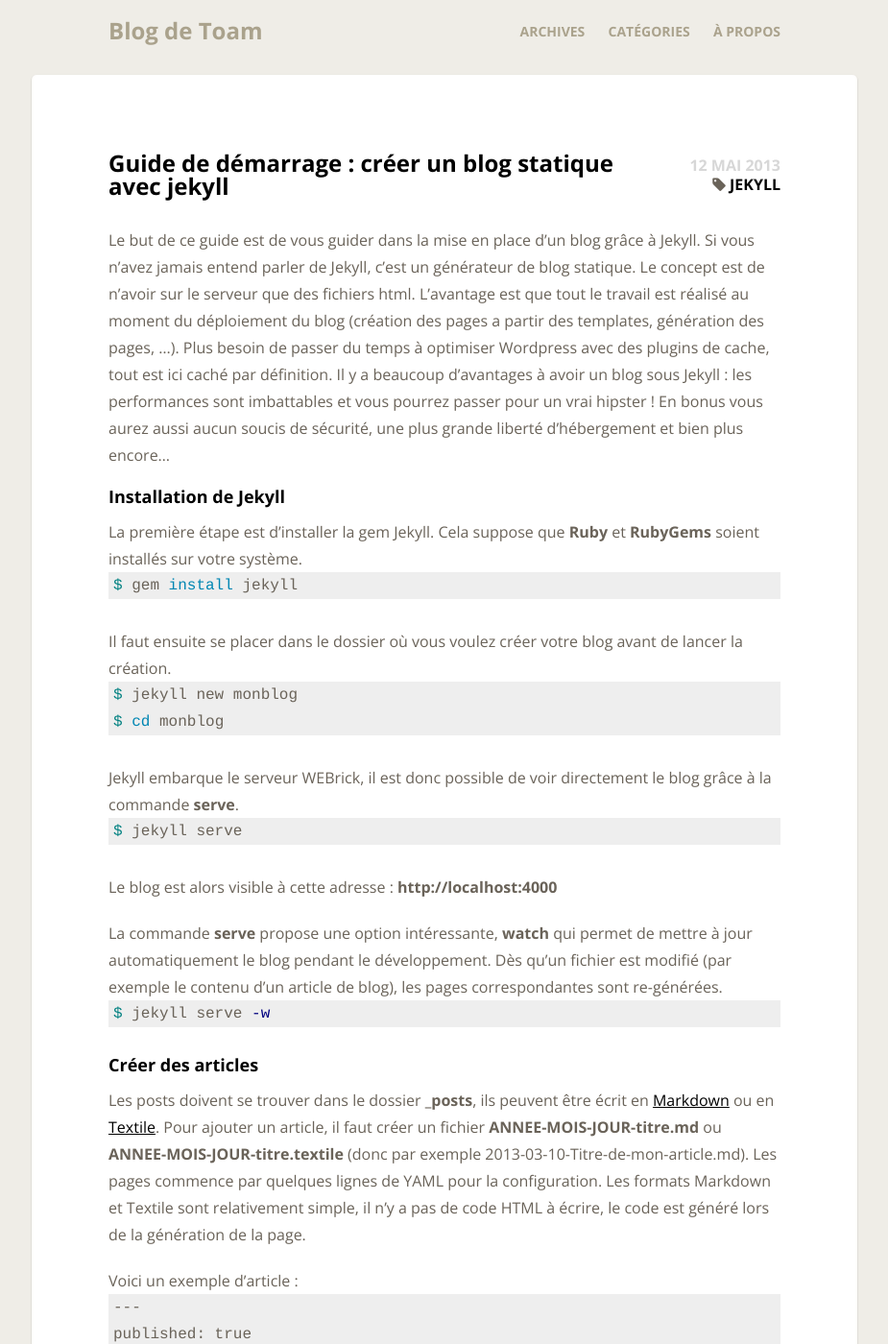
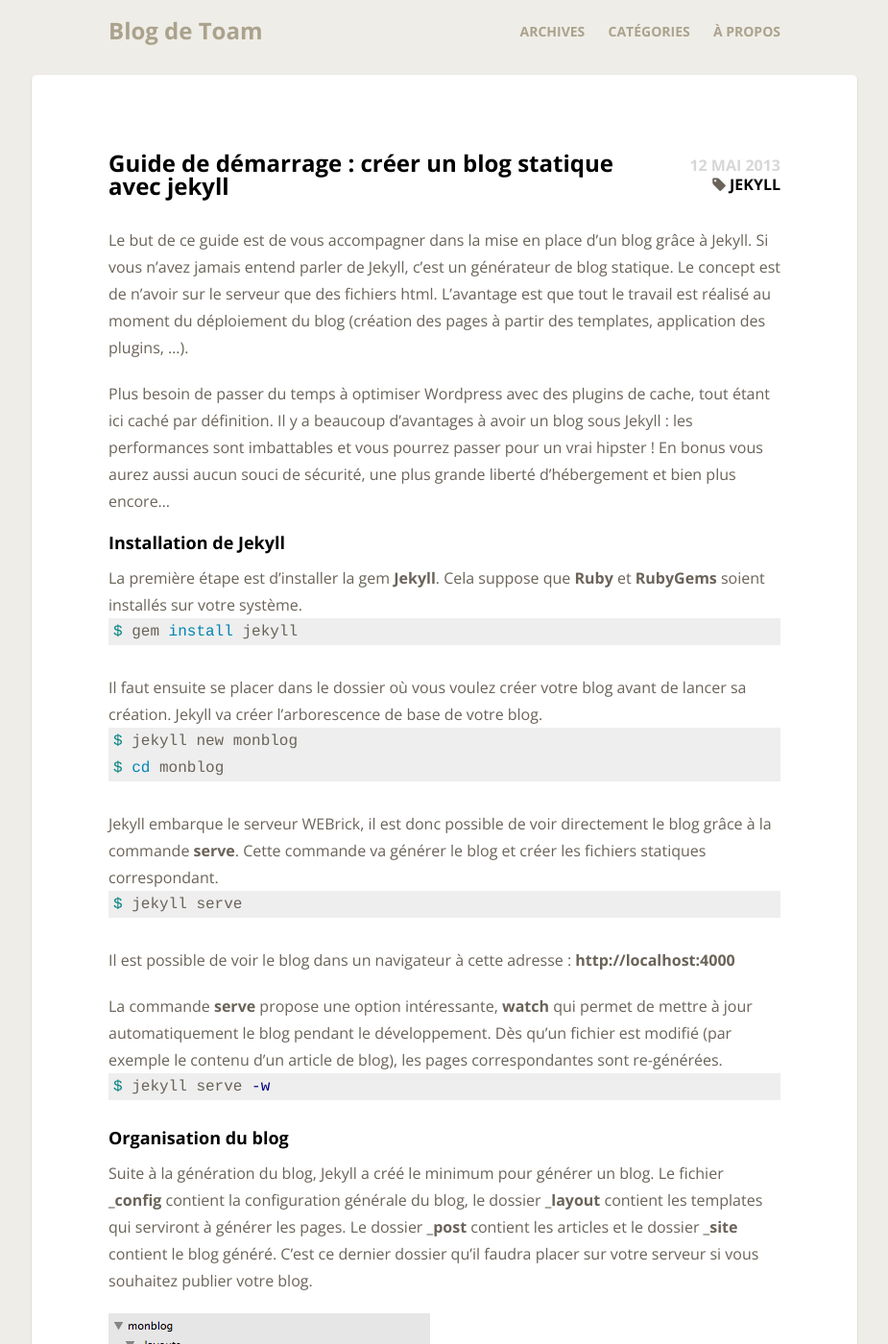
Before and after one commit to Toam/toam.fr, a Jekyll site: the page built from _posts/2013-05-12-guide-demarrage-jekyll.markdown, in a window 1280 px wide and 1400 px high. Shown: the whole window at 96% size, without its empty margins (177-1102 px from the left). Built offline with Jekyll 4.4.1, drawn with Linux system fonts in a browser that asks for light colours; nearby versions of some CDN libraries; comment, search, counter and statistics services are not loaded; some of the changed text lies outside the part shown.

Commit message:
Premiere version du guide jekyll

```diff
--- a/_posts/2013-05-12-guide-demarrage-jekyll.markdown
+++ b/_posts/2013-05-12-guide-demarrage-jekyll.markdown
@@ -7,32 +7,41 @@
 
 ---
 
-Le but de ce guide est de vous guider dans la mise en place d'un blog grâce à Jekyll. Si vous n'avez jamais entend parler de Jekyll, c'est un générateur de blog statique. Le concept est de n'avoir sur le serveur que des fichiers html. L'avantage est que tout le travail est réalisé au moment du déploiement du blog (création des pages a partir des templates, génération des pages, ...). Plus besoin de passer du temps à optimiser Wordpress avec des plugins de cache, tout est ici caché par définition. Il y a beaucoup d'avantages à avoir un blog sous Jekyll : les performances sont imbattables et vous pourrez passer pour un vrai hipster ! En bonus vous aurez aussi aucun soucis de sécurité, une plus grande liberté d'hébergement et bien plus encore...
+Le but de ce guide est de vous accompagner dans la mise en place d'un blog grâce à Jekyll. Si vous n'avez jamais entend parler de Jekyll, c'est un générateur de blog statique. Le concept est de n'avoir sur le serveur que des fichiers html. L'avantage est que tout le travail est réalisé au moment du déploiement du blog (création des pages à partir des templates, application des plugins, ...).
+
+Plus besoin de passer du temps à optimiser Wordpress avec des plugins de cache, tout étant ici caché par définition. Il y a beaucoup d'avantages à avoir un blog sous Jekyll : les performances sont imbattables et vous pourrez passer pour un vrai hipster ! En bonus vous aurez aussi aucun souci de sécurité, une plus grande liberté d'hébergement et bien plus encore...
 
 <!--more-->
 ##### Installation de Jekyll
-La première étape est d'installer la gem Jekyll. Cela suppose que **Ruby** et **RubyGems** soient installés sur votre système.
+La première étape est d'installer la gem **Jekyll**. Cela suppose que **Ruby** et **RubyGems** soient installés sur votre système.
 {% highlight sh %}
 $ gem install jekyll
 {% endhighlight %}
 
-Il faut ensuite se placer dans le dossier où vous voulez créer votre blog avant de lancer la création.
+Il faut ensuite se placer dans le dossier où vous voulez créer votre blog avant de lancer sa création. Jekyll va créer l'arborescence de base de votre blog.
 {% highlight sh %}
 $ jekyll new monblog
 $ cd monblog
 {% endhighlight %}
 
-Jekyll embarque le serveur WEBrick, il est donc possible de voir directement le blog grâce à la commande **serve**.
+Jekyll embarque le serveur WEBrick, il est donc possible de voir directement le blog grâce à la commande **serve**. Cette commande va générer le blog et créer les fichiers statiques correspondant.
 {% highlight sh %}
 $ jekyll serve
 {% endhighlight %}
 
-Le blog est alors visible à cette adresse : **http://localhost:4000**
+Il est possible de voir le blog dans un navigateur à cette adresse : **http://localhost:4000**
 
 La commande **serve** propose une option intéressante, **watch** qui permet de mettre à jour automatiquement le blog pendant le développement. Dès qu'un fichier est modifié (par exemple le contenu d'un article de blog), les pages correspondantes sont re-générées.
 {% highlight sh %}
 $ jekyll serve -w
 {% endhighlight %}
+
+##### Organisation du blog
+
+Suite à la génération du blog, Jekyll a créé le minimum pour générer un blog. Le fichier **\_config** contient la configuration générale du blog, le dossier **\_layout** contient les templates qui serviront à générer les pages. Le dossier **\_post** contient les articles et le dossier **\_site** contient le blog généré. C'est ce dernier dossier qu'il faudra placer sur votre serveur si vous souhaitez publier votre blog.
+
+<img src="/img/2013-05-12-guide-demarrage-jekyll/arborescence.png"/>
+
 
 ##### Créer des articles
 Les posts doivent se trouver dans le dossier **\_posts**, ils peuvent être écrit en <a href="http://daringfireball.net/projects/markdown/" target="_blank">Markdown</a> ou en <a href="http://textile.sitemonks.com/" target="_blank">Textile</a>.
@@ -132,7 +141,7 @@
 {% endhighlight %}
 
 ##### Création d'un sitemap
-Il est possible de créer un sitemap grâce à un plugin qui sera lancé automatiquement à chaque génération du blog. Il faut placer le fichier **sitemap_generator.rb** [disponible à cette adresse](https://github.com/kinnetica/jekyll-plugins/blob/master/sitemap_generator.rb) dans le dossier **\_plugin** à la racine du projet.
+Il est possible de créer un sitemap grâce à un plugin qui sera lancé automatiquement à chaque génération du blog. Il faut placer le fichier **sitemap_generator.rb** [disponible à cette adresse](https://github.com/kinnetica/jekyll-plugins/blob/master/sitemap_generator.rb) dans le dossier **\_plugins** à la racine du projet.
 
 La configuration du plugin est très simple, elle se fait au début du fichier.
 {% highlight ruby %}
@@ -167,11 +176,13 @@
 
 Félicitation, votre blog est en ligne !
 
-##### Benchmarks
-Quelques chiffres pour conclure bien qu'ils ne représente pas grand chose. Ce blog était précédemment un blog Wordpress placé sur un hébergement OVH Mutualisé. Il n'y avait aucune optimisation particulière (pas de cache, un thème peu optimisé, ...)
+##### Conclusion
+Un chiffre pour conclure, sur le même hébergement (un serveur mutualisé chez OHV), ce blog se charge plus de 3 fois plus vite. Le blog Wordpress pourrait faire mieux (avec du cache par exemple), les deux systèmes sont comparé sans optimisation particulière.
+<img src="/img/2013-05-12-guide-demarrage-jekyll/faster.png">
 
+Jenkyll est un moteur de blog simple et efficace. Il n'est évidement pas destiné à toutes les utilisations, son fonctionnement étant clairement réservé aux développeurs. Il ne sera pas non plus intéressant dans un cadre où plusieurs personnes collaborent sur des articles, les plate-formes de blogs comme Wordpress permettent de faire beaucoup de choses. Cependant dans le cadre d'un blog perso, c'est clairement une option à considérer.
 
-Il est encore possible de faire mieux avec ce blog statique, notamment au niveau des fichiers CSS et Javascript qu'il faudrait réduire et concaténer.
+Jekyll est de plus en plus populaire et des solutions à ses limitations commencent à apparaître. Il est possible d'automatiser le déploiement depuis github, ou même
+d'avoir un back office sur un site déporté. Ces sujets feront probablement l'objet d'un autre article...
 
-##### Conclusion
-Jenkyll est un moteur de blog simple et efficace. Il n'est évidement pas destiné à toutes les utilisations, son fonctionnement étant clairement réservé aux développeurs.
+Et vous, que pensez-vous de Jekyll ? Est-ce que vous être prêt à l'utiliser pour votre blog ?
```
Also changed, not shown: other parts of _posts/2013-05-12-guide-demarrage-jekyll.markdown (+1 -1 lines), img/2013-05-12-guide-demarrage-jekyll/arborescence.png (added), img/2013-05-12-guide-demarrage-jekyll/faster.png (added).
